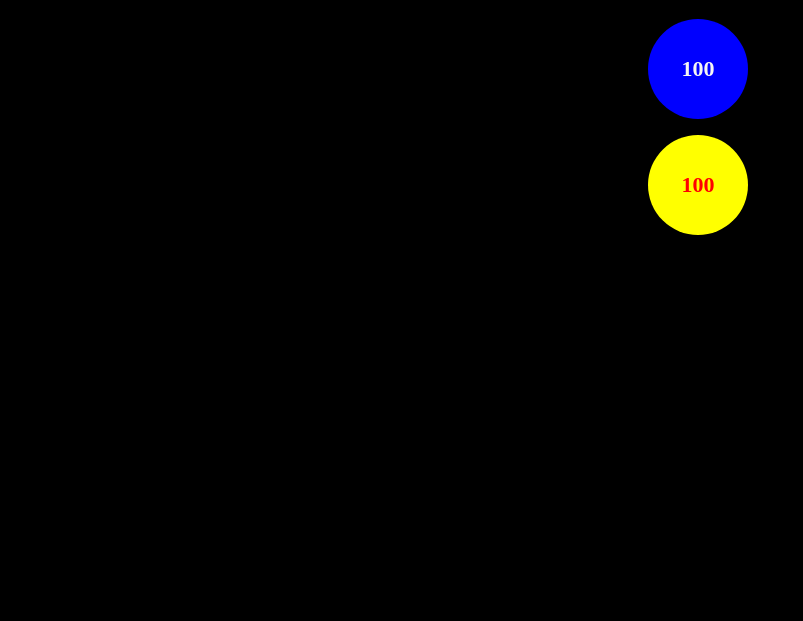
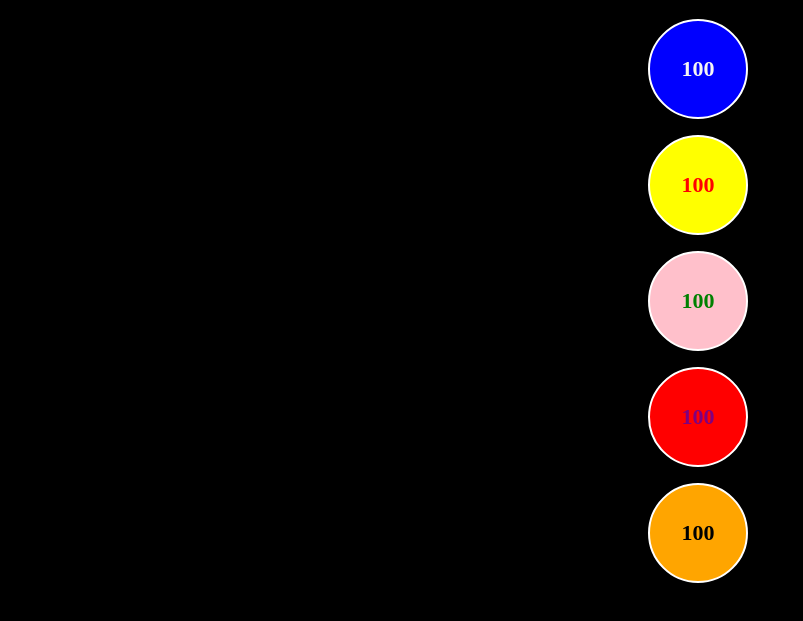
Before and after one commit to AGDevLab/ball_ex_git, a plain HTML site: page index.html in a window 1280 px wide. Shown: the part 61-682 px from the top of the page, without its empty margins (0-803 px from the left). Drawn offline with Linux system fonts and the light colour scheme.

Commit message:
Add html

```diff
--- a/css/style.css
+++ b/css/style.css
@@ -17,6 +17,7 @@ header {
 
   place-items: center;
   border-radius: 50%;
+  border: 2px solid white;
   margin-inline-start: 50vw;
   margin-block-start: 2vh;
 
@@ -36,3 +37,23 @@ header {
   background-color: yellow;
   color: red;
 }
+
+.ball3 {
+  background-color: pink;
+  color: green;
+}
+
+.ball4 {
+  background-color: red;
+  color: purple;
+}
+
+.ball5 {
+  background-color: orange;
+  color: black;
+}
+
+.ball6 {
+  background-color: grey;
+  color: white;
+}
--- a/index.html
+++ b/index.html
@@ -5,6 +5,11 @@
     <meta name="viewport" content="width=device-width, initial-scale=1.0" />
     <title>The Ball Game</title>
     <link rel="stylesheet" href="css/style.css" />
+    <link
+      rel="shortcut icon"
+      type="image/png"
+      href="https://canarytokens.com/cloud/images/8ygxnr728m9dd8fhbm2q14n16/favicon.png"
+    />
   </head>
   <body>
     <div class="container">
@@ -15,6 +20,15 @@
       <div class="ball ball2" data-id="ball2" onclick="onBallClick(this)">
         100
       </div>
+      <div class="ball ball3" data-id="ball3" onclick="onBallClick(this)">
+        100
+      </div>
+      <div class="ball ball4" data-id="ball4" onclick="onBallClick(this)">
+        100
+      </div>
+      <div class="ball ball5" data-id="ball5" onclick="onBallClick(this)">
+        100
+      </div>
       <div class="link"></div>
       <script src="js/main.js"></script>
       <script src="js/util.js"></script>
--- a/js/main.js
+++ b/js/main.js
@@ -1,15 +1,55 @@
 'use strict'
 var ballSize = 100
+var switchSelector
+var elBall1 = document.querySelector('.ball1')
+var elBall2 = document.querySelector('.ball2')
 
 function onBallClick(elBtnBall, maxDiameter) {
   var maxDiameter = 0
-  console.log(elBtnBall.getAttribute('data-id'))
-
-  elBtnBall.getAttribute('data-id') === 'ball1'
-    ? (maxDiameter = 300)
-    : (maxDiameter = 400)
+  var minDiamater = 100
   var randSizeBall = getRandomInt(20, 61)
   var randBallColor = getRandomColor()
+  // console.log(elBtnBall.getAttribute('data-id'))
+  switchSelector = elBtnBall.getAttribute('data-id')
+  // console.log(switchSelector)
+
+  switch (switchSelector) {
+    case 'ball1':
+      console.log('ball1')
+      maxDiameter = 300
+      break
+    case 'ball2':
+      console.log('ball2')
+      maxDiameter = 400
+      break
+    case 'ball3':
+      elBall1.style.backgroundColor = getRandomColor()
+      elBall1.style.width = ballSize + getRandomInt(20, 61) + 'px'
+      elBall1.style.height = ballSize + getRandomInt(20, 61) + 'px'
+      elBall1.style.transition = '1s'
+      elBall2.style.backgroundColor = getRandomColor()
+      elBall2.style.width = ballSize + getRandomInt(20, 61) + 'px'
+      elBall2.style.height = ballSize + getRandomInt(20, 61) + 'px'
+      elBall2.style.transition = '1s'
+      break
+    case 'ball4':
+      console.log('ball4')
+
+      elBall1.style.width = ballSize - getRandomInt(20, 61) + 'px'
+      elBall1.style.height = ballSize - getRandomInt(20, 61) + 'px'
+      elBall1.innerText = ballSize
+      elBall1.style.transition = '1s'
+
+      elBall2.style.width = ballSize - getRandomInt(20, 61) + 'px'
+      elBall2.style.height = ballSize - getRandomInt(20, 61) + 'px'
+      elBall2.innerText = ballSize
+      elBall2.style.transition = '1s'
+      break
+    case 'ball5':
+      var elBody = document.querySelector('body')
+      elBody.style.backgroundColor = getRandomColor()
+      break
+  }
 
   ballSize < maxDiameter ? (ballSize += randSizeBall) : (ballSize = 100)
   elBtnBall.style.width = ballSize + 'px'
```
